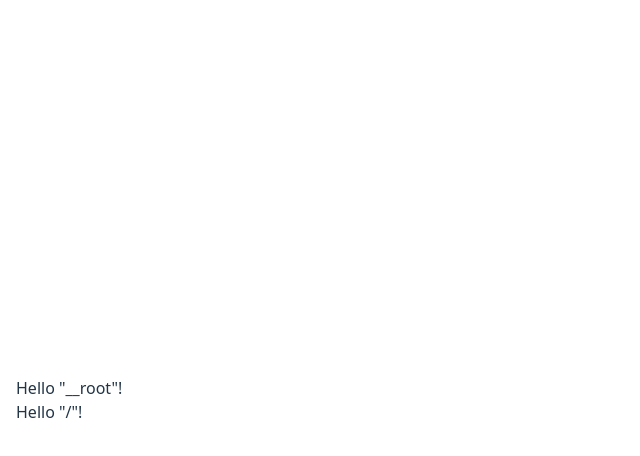
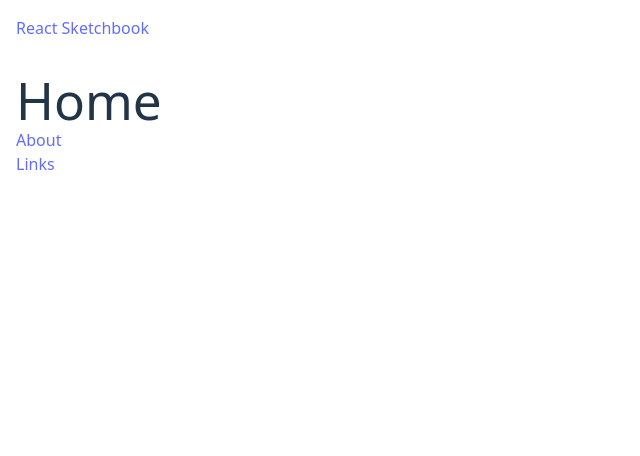
Before and after one commit to alextsui05/react-sketchbook, a React (Vite) app: page /#/ in a window 1280 px wide. Shown: the top 456 px of the page, without its empty margins (0-640 px from the left). Built offline with nearby package versions, Linux system fonts and the light colour scheme.

Commit message:
Add links

```diff
--- a/src/index.css
+++ b/src/index.css
@@ -29,7 +29,6 @@ body {
   display: flex;
   place-items: center;
   min-width: 320px;
-  min-height: 100vh;
 }
 
 h1 {
--- a/src/routeTree.gen.ts
+++ b/src/routeTree.gen.ts
@@ -9,9 +9,15 @@
 // Additionally, you should also exclude this file from your linter and/or formatter to prevent it from being checked or modified.
 
 import { Route as rootRouteImport } from './routes/__root'
+import { Route as LinksRouteImport } from './routes/links'
 import { Route as AboutRouteImport } from './routes/about'
 import { Route as IndexRouteImport } from './routes/index'
 
+const LinksRoute = LinksRouteImport.update({
+  id: '/links',
+  path: '/links',
+  getParentRoute: () => rootRouteImport,
+} as any)
 const AboutRoute = AboutRouteImport.update({
   id: '/about',
   path: '/about',
@@ -26,31 +32,42 @@ const IndexRoute = IndexRouteImport.update({
 export interface FileRoutesByFullPath {
   '/': typeof IndexRoute
   '/about': typeof AboutRoute
+  '/links': typeof LinksRoute
 }
 export interface FileRoutesByTo {
   '/': typeof IndexRoute
   '/about': typeof AboutRoute
+  '/links': typeof LinksRoute
 }
 export interface FileRoutesById {
   __root__: typeof rootRouteImport
   '/': typeof IndexRoute
   '/about': typeof AboutRoute
+  '/links': typeof LinksRoute
 }
 export interface FileRouteTypes {
   fileRoutesByFullPath: FileRoutesByFullPath
-  fullPaths: '/' | '/about'
+  fullPaths: '/' | '/about' | '/links'
   fileRoutesByTo: FileRoutesByTo
-  to: '/' | '/about'
-  id: '__root__' | '/' | '/about'
+  to: '/' | '/about' | '/links'
+  id: '__root__' | '/' | '/about' | '/links'
   fileRoutesById: FileRoutesById
 }
 export interface RootRouteChildren {
   IndexRoute: typeof IndexRoute
   AboutRoute: typeof AboutRoute
+  LinksRoute: typeof LinksRoute
 }
 
 declare module '@tanstack/react-router' {
   interface FileRoutesByPath {
+    '/links': {
+      id: '/links'
+      path: '/links'
+      fullPath: '/links'
+      preLoaderRoute: typeof LinksRouteImport
+      parentRoute: typeof rootRouteImport
+    }
     '/about': {
       id: '/about'
       path: '/about'
@@ -71,6 +88,7 @@ declare module '@tanstack/react-router' {
 const rootRouteChildren: RootRouteChildren = {
   IndexRoute: IndexRoute,
   AboutRoute: AboutRoute,
+  LinksRoute: LinksRoute,
 }
 export const routeTree = rootRouteImport
   ._addFileChildren(rootRouteChildren)
--- a/src/routes/__root.tsx
+++ b/src/routes/__root.tsx
@@ -1,5 +1,5 @@
 import * as React from 'react';
-import { Outlet, createRootRoute } from '@tanstack/react-router';
+import { Link, Outlet, createRootRoute } from '@tanstack/react-router';
 
 export const Route = createRootRoute({
   component: RootComponent,
@@ -8,10 +8,15 @@ export const Route = createRootRoute({
 function RootComponent() {
   return (
     <React.Fragment>
-      <div className="p-4">
-        <div>Hello "__root"!</div>
+      <header>
+        <nav className="flex items-center justify-between p-4">
+          <Link to="/">React Sketchbook</Link>
+        </nav>
+      </header>
+
+      <main className="flex-1 container mx-auto p-4">
         <Outlet />
-      </div>
+      </main>
     </React.Fragment>
   );
 }
--- a/src/routes/about.tsx
+++ b/src/routes/about.tsx
@@ -5,5 +5,10 @@ export const Route = createFileRoute('/about')({
 });
 
 function RouteComponent() {
-  return <div>Hello "/about"!</div>;
+  return (
+    <section>
+      <h1>About</h1>
+      <p>This is a sketchbook for me to practice React and TypeScript.</p>
+    </section>
+  );
 }
--- a/src/routes/index.tsx
+++ b/src/routes/index.tsx
@@ -1,9 +1,23 @@
-import { createFileRoute } from '@tanstack/react-router';
+import { Link, createFileRoute } from '@tanstack/react-router';
 
 export const Route = createFileRoute('/')({
   component: RouteComponent,
 });
 
 function RouteComponent() {
-  return <div>Hello "/"!</div>;
+  return (
+    <section>
+      <h1>Home</h1>
+      <div>
+        <ul>
+          <li>
+            <Link to="/about">About</Link>
+          </li>
+          <li>
+            <Link to="/links">Links</Link>
+          </li>
+        </ul>
+      </div>
+    </section>
+  );
 }
--- /dev/null
+++ b/src/routes/links.tsx
@@ -0,0 +1,33 @@
+import { createFileRoute } from '@tanstack/react-router';
+
+export const Route = createFileRoute('/links')({
+  component: RouteComponent,
+});
+
+function RouteComponent() {
+  return (
+    <section>
+      <h1>Links</h1>
+      <ul>
+        <li>
+          <a href="https://atsui.click">My Blog</a>
+        </li>
+        <li>
+          <p>
+            <a href="https://atsui.click/pinyin-jyutping-lookup">
+              Pinyin Jyutping Lookup
+            </a>
+            - A tool to look up Pinyin and Jyutping pronunciations.
+          </p>
+        </li>
+        <li>
+          <p>
+            <a href="https://atsui.click/primes">Infinite Primes</a> - A
+            single-page app that generates more prime numbers the more you
+            scroll.
+          </p>
+        </li>
+      </ul>
+    </section>
+  );
+}
```
